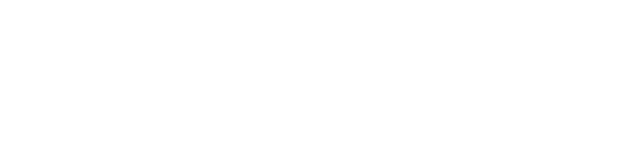
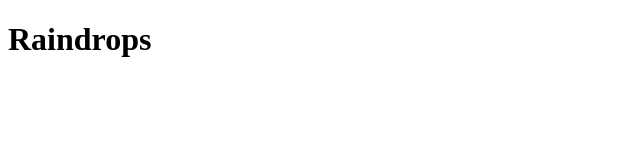
Before and after one commit to GiadaSimonetti/Raindrops-TechTest, a website: page index.html in a window 1280 px wide. Shown: the whole page, without its empty margins (0-640 px from the left). Drawn offline with Linux system fonts and the light colour scheme.

Commit message:
Correct typo

```diff
--- a/index.html
+++ b/index.html
@@ -6,6 +6,6 @@
     <script src="src/raindrops.js"></script>
   </head>
   <body>
-    <h1><Raindrops</h1>
+    <h1>Raindrops</h1>
   </body>
 </html>
```
